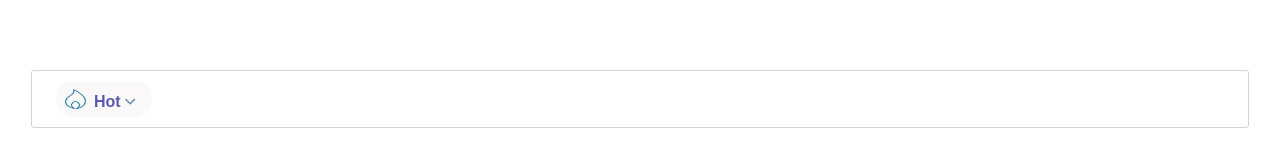
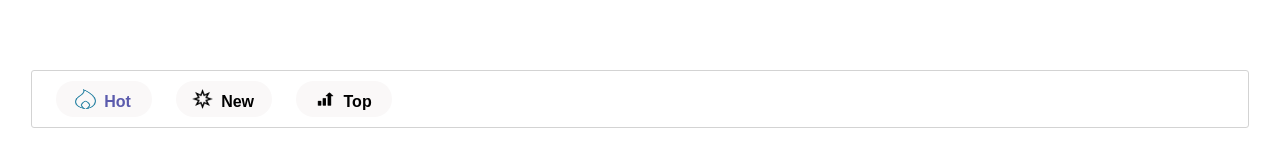
Before and after one commit to deet28/readit, a React (Create React App) app: page / in a window 1280 px wide. Shown: the part 146-312 px from the top of the page. Built offline with nearby package versions, Linux system fonts and the light colour scheme.

Commit message:
Main nav changing depending on screen size.Selected buttons are consistent with screen and button changes. Main nav moved into its own separate module.

```diff
--- a/src/components/Main.js
+++ b/src/components/Main.js
@@ -4,94 +4,15 @@ import flame from '../media/flame.png'
 import dropDown from '../media/down-arrow.png';
 import filterNew from '../media/new.png';
 import filterTop from '../media/top.png';
+import MainNav from './MainNav';
 
 export default function Main() {
 
-  function showHotMenu(){
-    const hotMenu = document.querySelector('.Main-Header-Hot-Button-Menu');
-    if (hotMenu.classList.contains('Hidden')===true){
-      hotMenu.classList.remove('Hidden')
-    } else {
-      hotMenu.classList.add('Hidden');
-    }
-  }
-
-  const [sortButton, setSort] = useState ({
-      name:'Hot',
-      icon:flame
-    }
-  )
-  function handleClick(e){
-    let icon;
-    let name;
-    if (e.target.textContent.length !== 3){
-     name = e.target.nextSibling.textContent;
-    } else if (e.target.textContent.length ===3){
-      name = e.target.parentNode.textContent;
-    }
-      if (name == 'Hot'){
-        icon = flame
-      } else if (name == 'New'){
-        icon = filterNew;
-      } else if (name == 'Top'){
-        icon = filterTop;
-      }
-      const payload = {
-        name:name,
-        icon:icon
-      }
-      setSort(payload)
-      changeSelected(name);
-    }
-
-
-  function changeSelected(name){
-    const hotMenuButtons = document.querySelectorAll('.Main-Header-Hot-Menu-Button');
-    const hotMenuIcons = document.querySelectorAll('.Hot-Menu-Header-Icon');
-    for(let i = 0; i < hotMenuButtons.length; i++){
-      if (hotMenuButtons[i].textContent !== name){
-        hotMenuButtons[i].classList.remove('Hot-Menu-Button-Clicked');
-        hotMenuIcons[i].classList.remove('Hot-Menu-Icon-Clicked');
-        } else{
-        hotMenuButtons[i].classList.add('Hot-Menu-Button-Clicked');
-        hotMenuIcons[i].classList.add('Hot-Menu-Icon-Clicked');
-        }
-      }
-    }
-
   return (
+    <>
     <div className = "Main-Div">
-      <div className = "Main-Header-Bar">
-        <button className = "Main-Header-Hot-Button" onClick = {showHotMenu}>
-          <img src = {sortButton.icon} className = "Main-Header-Flame-Icon"></img>
-          {sortButton.name}
-          <img src = {dropDown} className = "Main-Header-Arrow-Icon"></img>
-          </button>
-          <div className = "Main-Header-Hot-Button-Menu Hidden">
-            <div className = 'Button-Div'>
-              <button className = "Main-Header-Hot-Menu-Button Hot-Menu-Button-Clicked" onClick = {handleClick}>
-              <img src = {flame} className = "Hot-Menu-Header-Icon Hot-Menu-Icon-Clicked"></img>
-                Hot
-              </button>
-            </div>
-
-            <div className = 'Button-Div'>
-              <button className = "Main-Header-Hot-Menu-Button" onClick = {handleClick}>
-              <img src = {filterNew} className = "Hot-Menu-Header-Icon"></img>
-                New
-              </button>
-              </div>
-
-            <div>
-              <button className = "Main-Header-Hot-Menu-Button" onClick = {handleClick}>
-              <img src = {filterTop} className = "Hot-Menu-Header-Icon"></img>
-                Top
-              </button>
-            </div>
-          </div>
-        <button className = "Main-Header-Hot-Button Hidden"></button>
-        <button className = "Main-Header-Hot-Button Hidden"></button>
-      </div>
+      <MainNav></MainNav>
     </div>
+    </>
   )
 }
--- /dev/null
+++ b/src/components/MainNav.js
@@ -0,0 +1,132 @@
+import React from 'react'
+import { useState } from 'react';
+import flame from '../media/flame.png'
+import dropDown from '../media/down-arrow.png';
+import filterNew from '../media/new.png';
+import filterTop from '../media/top.png';
+
+export default function MainNav() {
+  const [sortButton, setSort] = useState ({
+    name:'Hot',
+    icon:flame
+  }
+)
+  function showHotMenu(){
+    const hotMenu = document.querySelector('.Main-Header-Hot-Button-Menu');
+    if (hotMenu.classList.contains('Hidden')===true){
+      hotMenu.classList.remove('Hidden')
+    } else {
+      hotMenu.classList.add('Hidden');
+    }
+  }
+
+  function handleClick(e){
+    const hotMenu = document.querySelector('.Main-Header-Hot-Button-Menu');
+    let icon;
+    let name;
+    if (e.target.textContent.length !== 3){
+     name = e.target.nextSibling.textContent;
+    } else if (e.target.textContent.length === 3){
+      console.log(true);
+      name = e.target.parentNode.textContent;
+    }
+      if (name == 'Hot'){
+        icon = flame
+      } else if (name == 'New'){
+        icon = filterNew;
+      } else if (name == 'Top'){
+        icon = filterTop;
+      }
+      const payload = {
+        name:name,
+        icon:icon
+      }
+      setSort(payload)
+      changeSelected(name);
+      hotMenu.classList.add('Hidden');
+    }
+
+
+  function changeSelected(name){
+    console.log(name);
+    const hotMenuButtons = document.querySelectorAll('.Main-Header-Hot-Menu-Button');
+    const hotMenuIcons = document.querySelectorAll('.Hot-Menu-Header-Icon');
+    const largeMenuButtons = document.querySelectorAll('.Main-Header-Large-Button');
+    const largeMenuIcons = document.querySelectorAll('.Main-Header-Large-Icon');
+    for(let i = 0; i < hotMenuButtons.length; i++){
+      if (hotMenuButtons[i].textContent !== name){
+        hotMenuButtons[i].classList.remove('Hot-Menu-Button-Clicked');
+        hotMenuIcons[i].classList.remove('Hot-Menu-Icon-Clicked');
+        } else{
+        hotMenuButtons[i].classList.add('Hot-Menu-Button-Clicked');
+        hotMenuIcons[i].classList.add('Hot-Menu-Icon-Clicked');
+        }
+      }
+    for(let i = 0; i < largeMenuButtons.length;i++){
+      if (largeMenuButtons[i].textContent !== name){
+        largeMenuButtons[i].classList.remove('Large-Button-Clicked');
+        largeMenuIcons[i].classList.remove('Large-Icon-Clicked');
+        } else{
+        largeMenuButtons[i].classList.add('Large-Button-Clicked');
+        largeMenuIcons[i].classList.add('Large-Icon-Clicked');
+        }
+      }
+    }
+
+  return (
+    <>
+      <div className = "Main-Header-Bar-Small">
+        <button className = "Main-Header-Hot-Button" onClick = {showHotMenu}>
+          <img src = {sortButton.icon} className = "Main-Header-Flame-Icon"></img>
+          {sortButton.name}
+          <img src = {dropDown} className = "Main-Header-Arrow-Icon"></img>
+          </button>
+          <div className = "Main-Header-Hot-Button-Menu Hidden">
+
+              <div className = "Button-Div">
+              <button className = "Main-Header-Hot-Menu-Button Hot-Menu-Button-Clicked" onClick = {handleClick}>
+              <img src = {flame} className = "Hot-Menu-Header-Icon Hot-Menu-Icon-Clicked"></img>
+                Hot
+              </button>
+              </div>
+
+              <div className = "Button-Div">
+              <button className = "Main-Header-Hot-Menu-Button" onClick = {handleClick}>
+              <img src = {filterNew} className = "Hot-Menu-Header-Icon"></img>
+                New
+              </button>
+              </div>
+
+              <div className = "Button-Div">
+              <button className = "Main-Header-Hot-Menu-Button" onClick = {handleClick}>
+              <img src = {filterTop} className = "Hot-Menu-Header-Icon"></img>
+                Top
+              </button>
+              </div>
+            </div>
+        </div>
+
+      <div className = "Main-Header-Bar-Large">
+          <div className = "Button-Div-Large">
+            <button className = "Main-Header-Large-Button Large-Button-Clicked" onClick = {handleClick}>
+            <img src = {flame} className = "Main-Header-Large-Icon Large-Icon-Clicked"></img>
+              Hot
+            </button>
+          </div>
+          <div className = "Button-Div-Large">
+            <button className = "Main-Header-Large-Button" onClick = {handleClick}>
+            <img src = {filterNew} className = "Main-Header-Large-Icon"></img>
+              New
+            </button>
+          </div>
+          <div className = "Button-Div-Large">
+            <button className = "Main-Header-Large-Button" onClick = {handleClick}>
+            <img src = {filterTop} className = "Main-Header-Large-Icon"></img>
+              Top
+            </button>
+          </div>
+      </div>
+
+    </>
+  )
+}
--- a/src/styles/Main.css
+++ b/src/styles/Main.css
@@ -5,17 +5,20 @@
   align-items:center;
 }
 
-.Main-Header-Bar{
+
+/* Small */
+.Main-Header-Bar-Small{
   margin-top:10rem;
   min-height:3.5rem;
   border-radius:3px;
   border:1px solid lightgray;
-  width:95vw;
+  width:100vw;
   display:flex;
   flex-direction: row;
   align-items: center;
   background-color: white;
 }
+
 
 .Main-Header-Hot-Button{
   width:6rem;
@@ -101,9 +104,77 @@
   filter:invert(40%) sepia(170%)hue-rotate(150deg) saturate(170%)brightness(100%)contrast(150%);
 }
 
-
-
 .Main-Header-Hot-Menu-Button:hover{
   cursor: pointer;
   background-color: rgb(220, 237, 248);
 }
+
+/*Large */
+
+.Main-Header-Bar-Large{
+  margin-top:10rem;
+  min-height:3.5rem;
+  border-radius:3px;
+  border:1px solid lightgray;
+  width:95vw;
+  display:flex;
+  flex-direction: row;
+  align-items: center;
+  background-color: white;
+}
+.Main-Header-Large-Button{
+  width:6rem;
+  height:2.3rem;
+  margin-left:1.5rem;
+  border-radius: 30px;
+  border:transparent;
+  font-size: 1rem;
+  line-height: 1rem;
+  background-color: rgb(250, 248, 248);
+  font-weight: bolder;
+}
+
+.Main-Header-Large-Icon{
+  height:1.3rem;
+  width:1.3rem;
+  margin-right:0.5rem;
+  margin-left:-0.1rem;
+  margin-bottom:-0.2rem;
+
+}
+
+.Large-Button-Clicked{
+  color:rgb(91, 91, 173);
+}
+.Large-Icon-Clicked{
+  filter:invert(40%) sepia(170%)hue-rotate(150deg) saturate(170%)brightness(100%)contrast(150%);
+}
+
+.Main-Header-Large-Button:hover{
+  cursor: pointer;
+  background-color: rgb(241, 236, 236);
+}
+/*
+.Card-Div-Test{
+  height:30rem;
+  background-color: lightgrey;
+  border:1px solid black;
+  margin-top:10rem;
+  margin-right:5rem;
+}
+*/
+
+@media(max-width:672px){
+  .Main-Header-Bar-Large{
+    display:none;
+  }
+}
+@media(min-width:672px){
+  .Main-Header-Bar-Small{
+    display:none;
+  }
+  @media(min-width:960px){
+    .Main-Div{
+    }
+  }
+}
```
